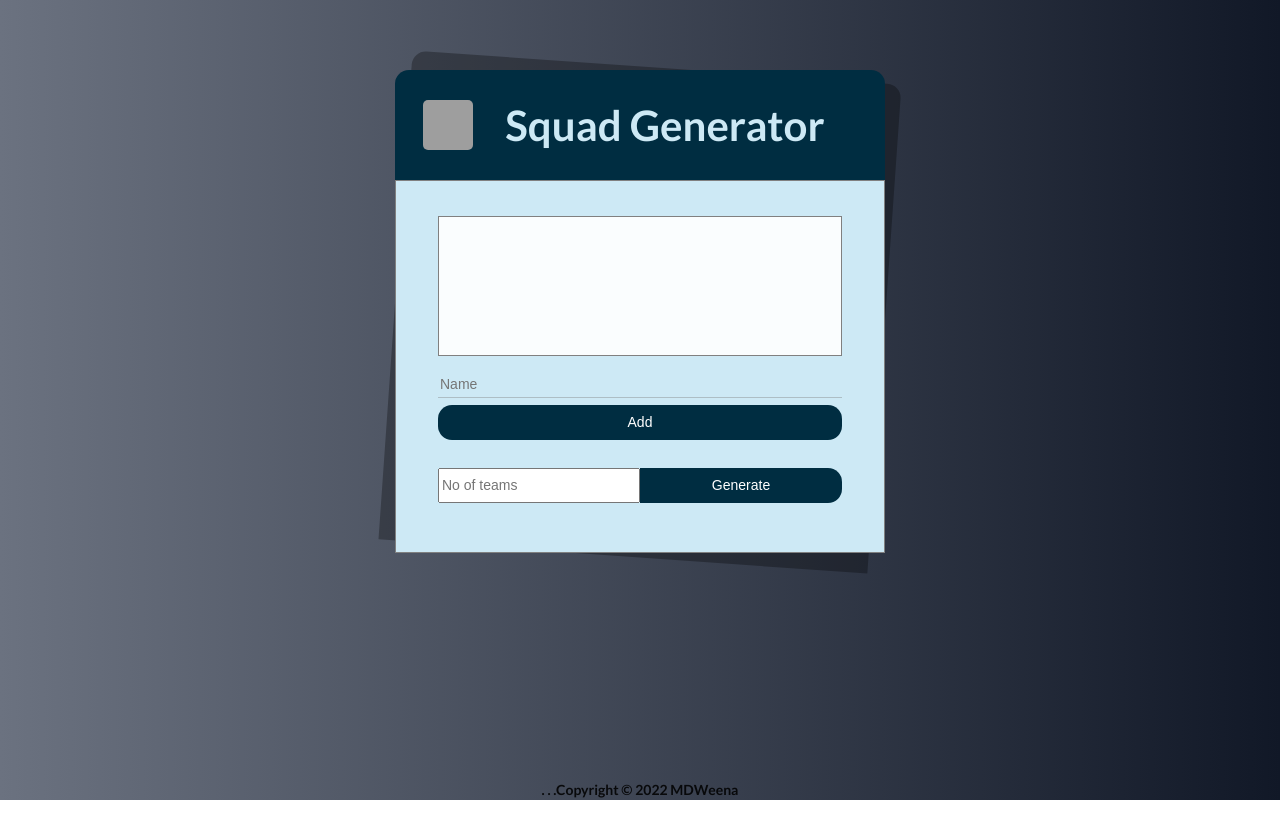
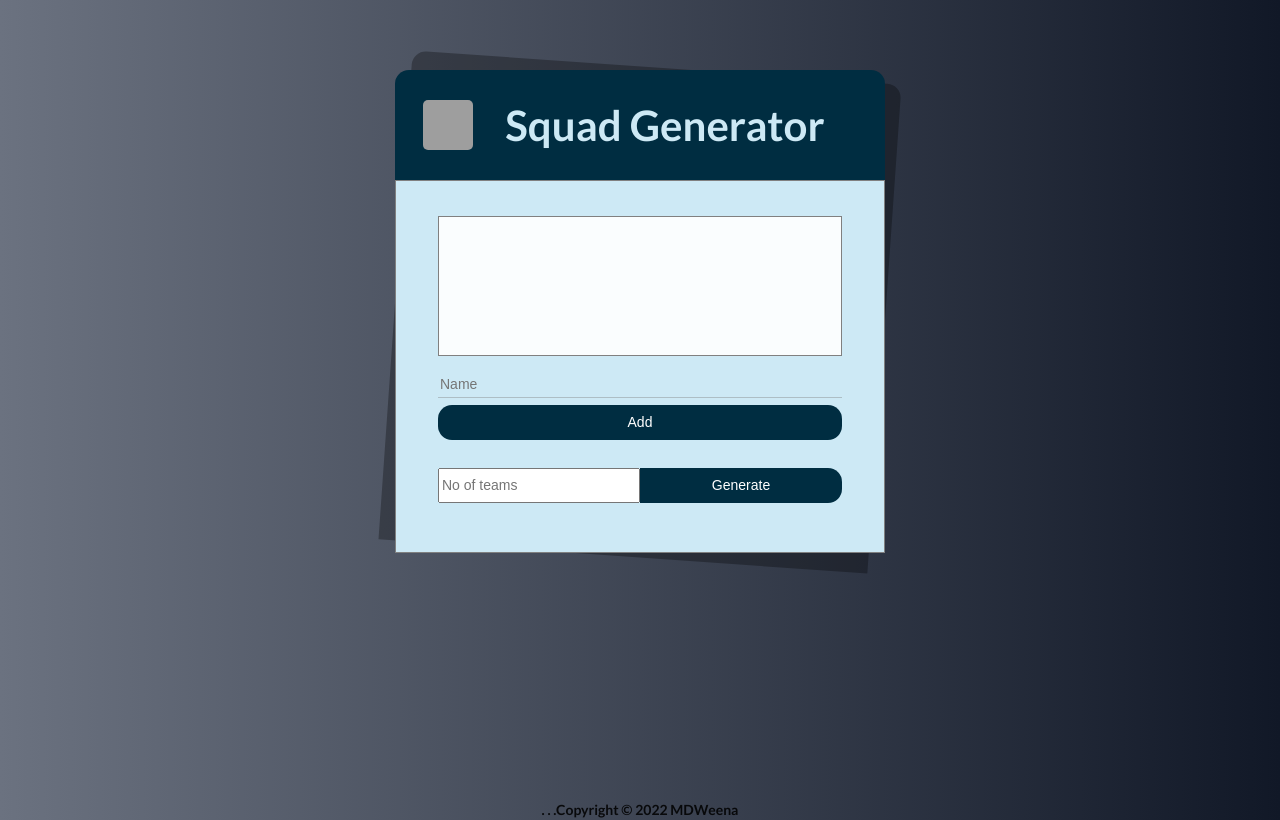
Before and after one commit to MDWeena/Squad-Generator, an Angular app: page / in a window 1280 px wide. Built offline with nearby package versions, Linux system fonts and the light colour scheme; grey boxes are pictures that could not be loaded.

Commit message:
another more commit

```diff
--- a/src/app/app.component.css
+++ b/src/app/app.component.css
@@ -119,7 +119,7 @@ footer {
   font-weight: 600;
   right: 50%;
   padding: 0;
-  transform: translate(50%)
+  transform: translate(50%, 100%)
 }
 
 
```
